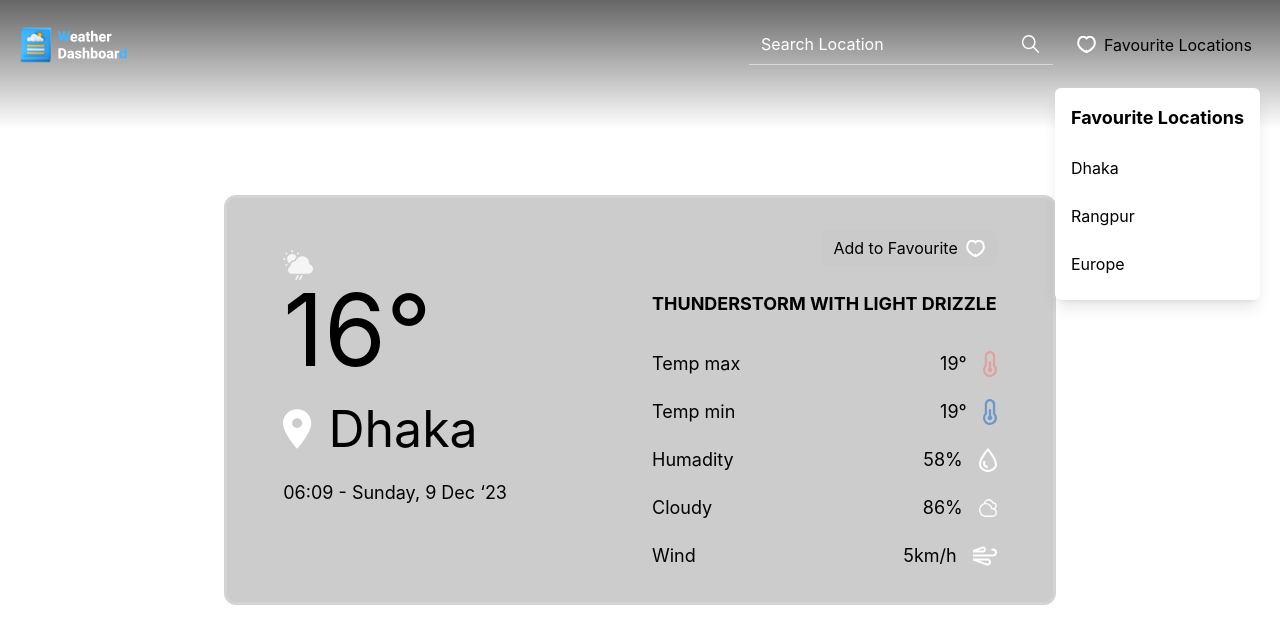
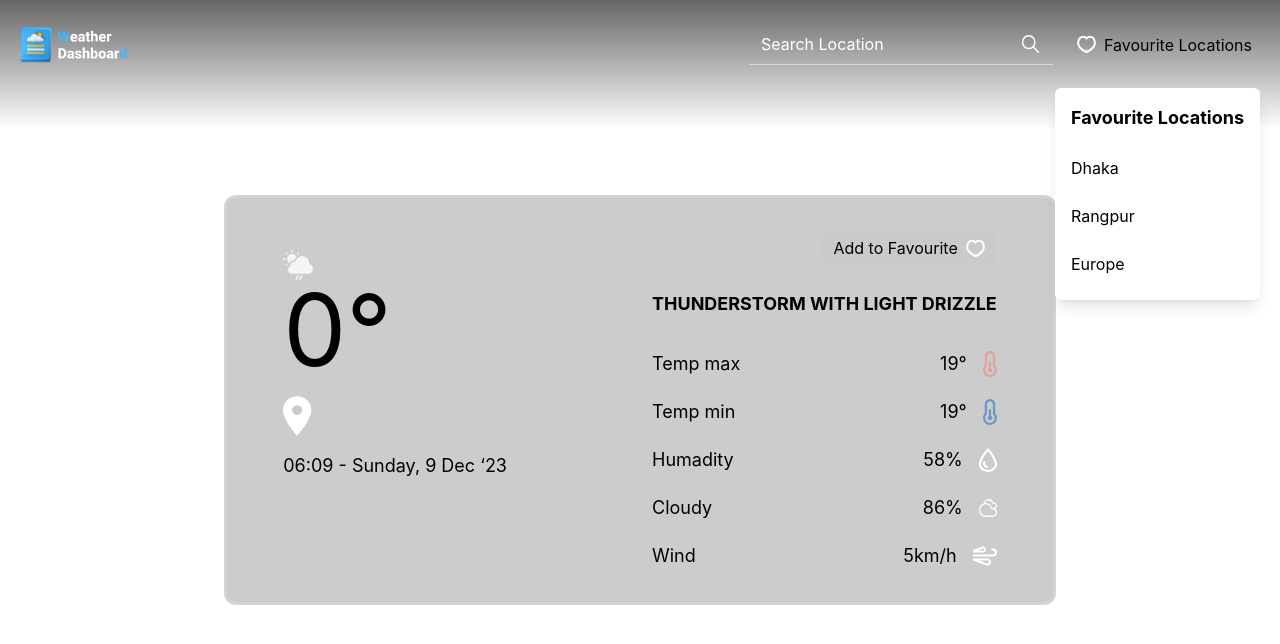
Before and after one commit to emonShimoul/Rnext-React-Realtime-Weather-Dashboard, a React (Vite) app: page / in a window 1280 px wide. Shown: the top 644 px of the page. Built offline with nearby package versions, Linux system fonts and the light colour scheme; no server answers.

Commit message:
use context api and provider for passing weather data

```diff
--- a/src/App.jsx
+++ b/src/App.jsx
@@ -1,8 +1,10 @@
 import Header from "./components/header/Header";
 import WeatherBoard from "./components/weather/WeatherBoard";
+import { WeatherProvider } from "./provider";
 
 function App() {
   return (
+    <WeatherProvider>
       <div className="grid place-items-center h-screen">
         <Header />
         <main>
@@ -11,6 +13,7 @@ function App() {
           </section>
         </main>
       </div>
+    </WeatherProvider>
   );
 }
 
--- a/src/components/weather/WeatherBoard.jsx
+++ b/src/components/weather/WeatherBoard.jsx
@@ -1,20 +1,25 @@
+import { useContext } from "react";
+import { WeatherContext } from "../../context";
 import AddToFavourite from "./AddToFavourite";
 import WeatherCondition from "./WeatherCondition";
 import WeatherHeadline from "./WeatherHeadline";
 
-import { useWeather } from "../../hooks";
-
 const WeatherBoard = () => {
-  const { loading, error, weatherData } = useWeather();
-  console.log(weatherData, loading, error);
+  const { weatherData, loading } = useContext(WeatherContext);
 
   return (
     <div className="container">
       <div className="grid bg-black/20 rounded-xl backdrop-blur-md border-2 lg:border-[3px] border-white/14 px-4 lg:px-14 py-6 lg:py-8 min-h-100 max-w-264.5 mx-auto">
         <div className="grid md:grid-cols-2 gap-10 md:gap-6">
-          <AddToFavourite />
-          <WeatherHeadline />
-          <WeatherCondition />
+          {loading.state ? (
+            <p>{loading.message}</p>
+          ) : (
+            <>
+              <AddToFavourite />
+              <WeatherHeadline />
+              <WeatherCondition />
+            </>
+          )}
         </div>
       </div>
     </div>
--- a/src/components/weather/WeatherHeadline.jsx
+++ b/src/components/weather/WeatherHeadline.jsx
@@ -1,18 +1,24 @@
+import { useContext } from "react";
 import CloudIcon from "../../assets/cloud.svg";
 import PinIcon from "../../assets/pin.svg";
+import { WeatherContext } from "../../context";
 
 const WeatherHeadline = () => {
+  const { weatherData } = useContext(WeatherContext);
+
+  const { climate, location, temperature, time } = weatherData;
+
   return (
     <div>
       <div className="max-md:flex items-center justify-between md:-mt-10">
         <img src={CloudIcon} alt="cloud" />
         <div className="max-md:flex items-center max-md:space-x-4">
           <h1 className="text-[60px] lg:text-[80px] xl:text-[100px] leading-none md:mb-4">
-            16°
+            {Math.round(temperature)}°
           </h1>
           <div className="flex items-center space-x-4 md:mb-4">
             <img src={PinIcon} />
-            <h2 className="text-2xl lg:text-[50px]">Dhaka</h2>
+            <h2 className="text-2xl lg:text-[50px]">{location}</h2>
           </div>
         </div>
       </div>
--- /dev/null
+++ b/src/context/index.js
@@ -0,0 +1,5 @@
+import { createContext } from "react";
+
+const WeatherContext = createContext("");
+
+export { WeatherContext };
--- /dev/null
+++ b/src/provider/WeatherProvider.jsx
@@ -0,0 +1,13 @@
+import { WeatherContext } from "../context";
+import { useWeather } from "../hooks";
+
+const WeatherProvider = ({ children }) => {
+  const { weatherData, error, loading } = useWeather();
+  return (
+    <WeatherContext.Provider value={{ weatherData, error, loading }}>
+      {children}
+    </WeatherContext.Provider>
+  );
+};
+
+export default WeatherProvider;
--- /dev/null
+++ b/src/provider/index.js
@@ -0,0 +1,3 @@
+import WeatherProvider from "./WeatherProvider";
+
+export { WeatherProvider };
```
Lines whose indentation alone changed are shown as unchanged.
